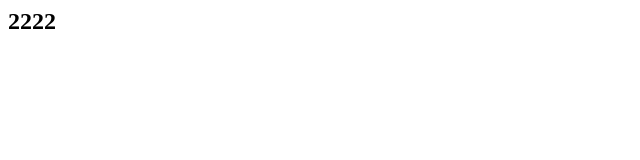
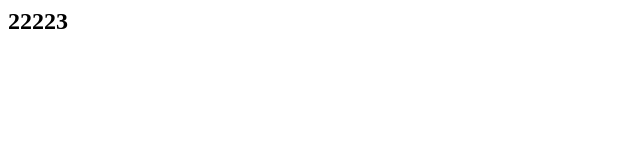
Before and after one commit to jiang734601030/testgit, a plain HTML site: page index.html in a window 1280 px wide. Shown: the full height of the page, 0-640 px from the left. Drawn offline with Linux system fonts and the light colour scheme.

Commit message:
3333
Signed-off-by: jiang734601030 <734601030@qq.com>

```diff
--- a/index.html
+++ b/index.html
@@ -1 +1 @@
-<h2>2222</h2>
+<h2>22223</h2>
```
